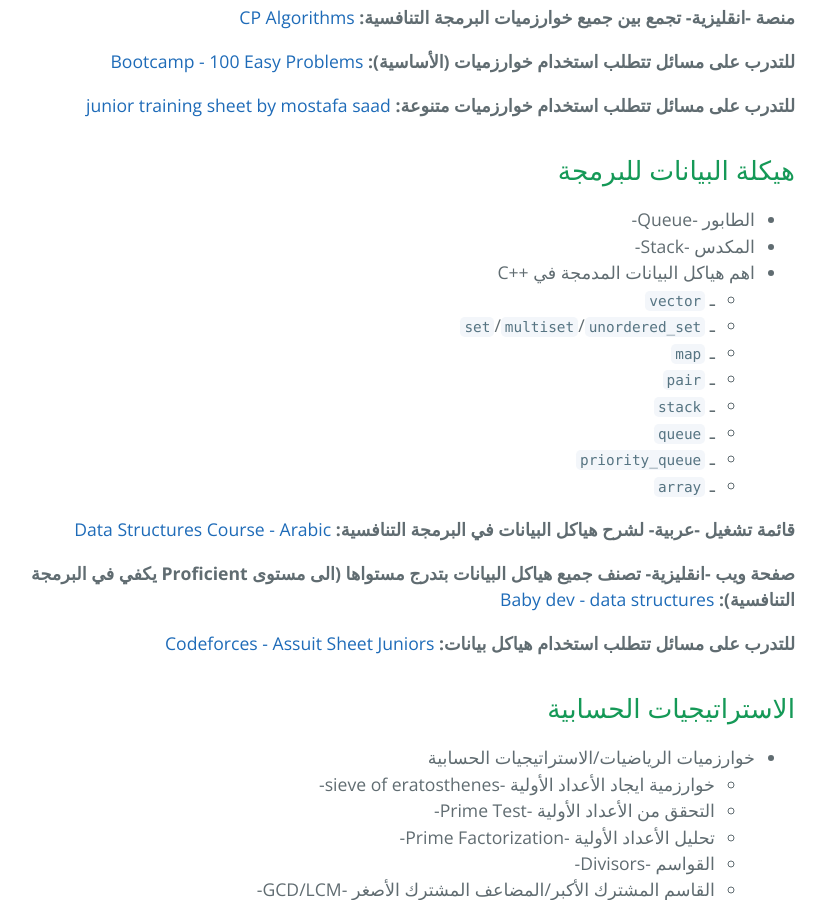
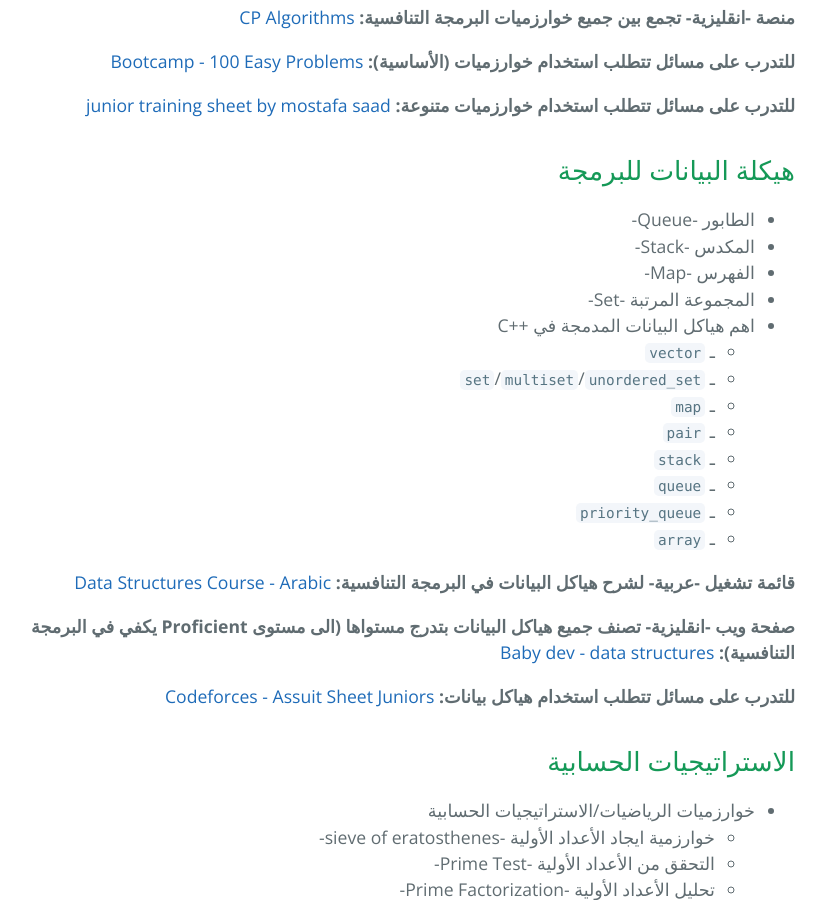
Before and after one commit to Teqaniaat/Teqaniaat, a Jekyll site: the page built from athka/first_exam_topics_junior_ar.md, in a window 1280 px wide and 900 px high, scrolled down 1828 px. Shown: the whole window, without its empty margins (261-1087 px from the left). Built offline with Jekyll 4.4.1, drawn with Linux system fonts in a browser that asks for light colours; the repository's description, which GitHub fills in, is left out.

Commit message:
Update first_exam_topics_junior_ar.md

```diff
--- a/athka/first_exam_topics_junior_ar.md
+++ b/athka/first_exam_topics_junior_ar.md
@@ -68,6 +68,8 @@ lang: ar
 ## هيكلة البيانات للبرمجة
   - الطابور -Queue-
   - المكدس -Stack-
+  - الفهرس -Map-
+  - المجموعة المرتبة -Set-
 - اهم هياكل البيانات المدمجة في ++C
   - ـ `vector`
   - ـ `set`/`multiset`/`unordered_set`
```
